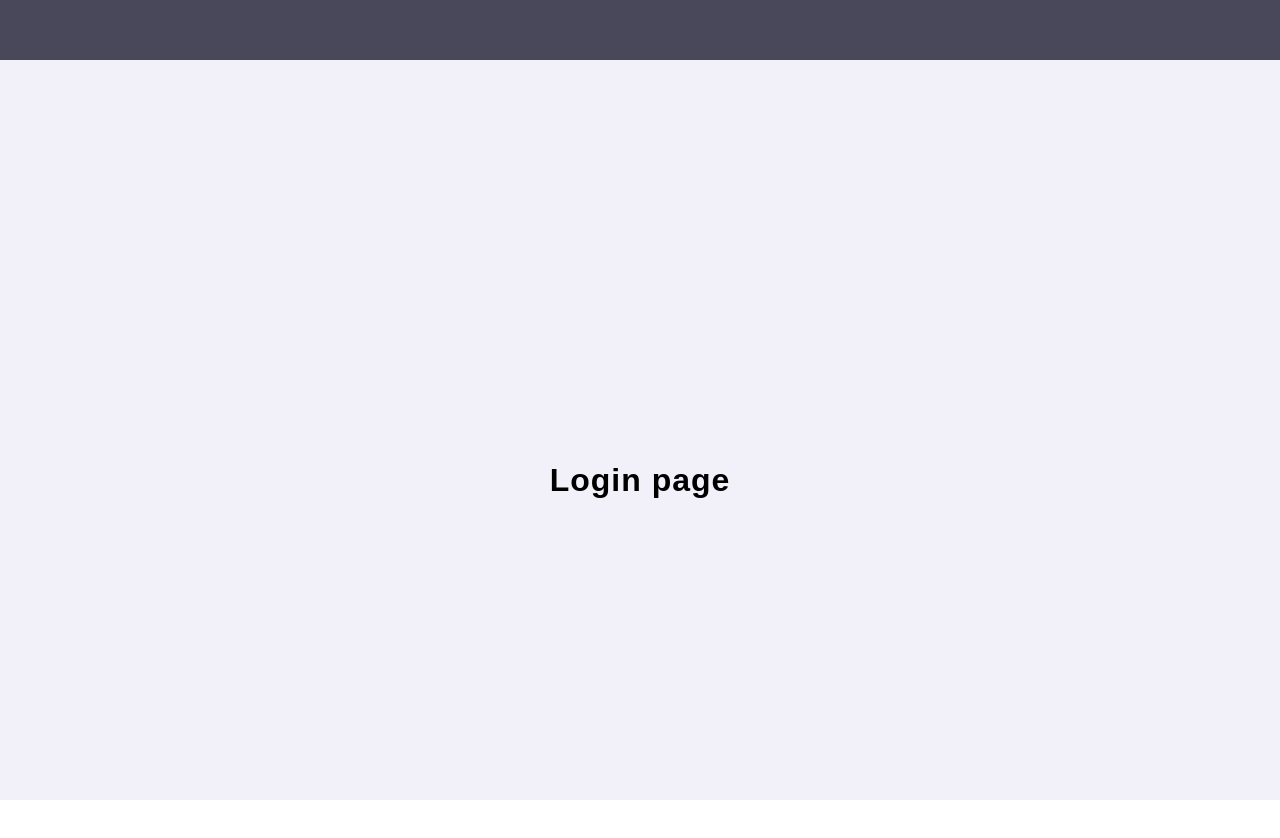
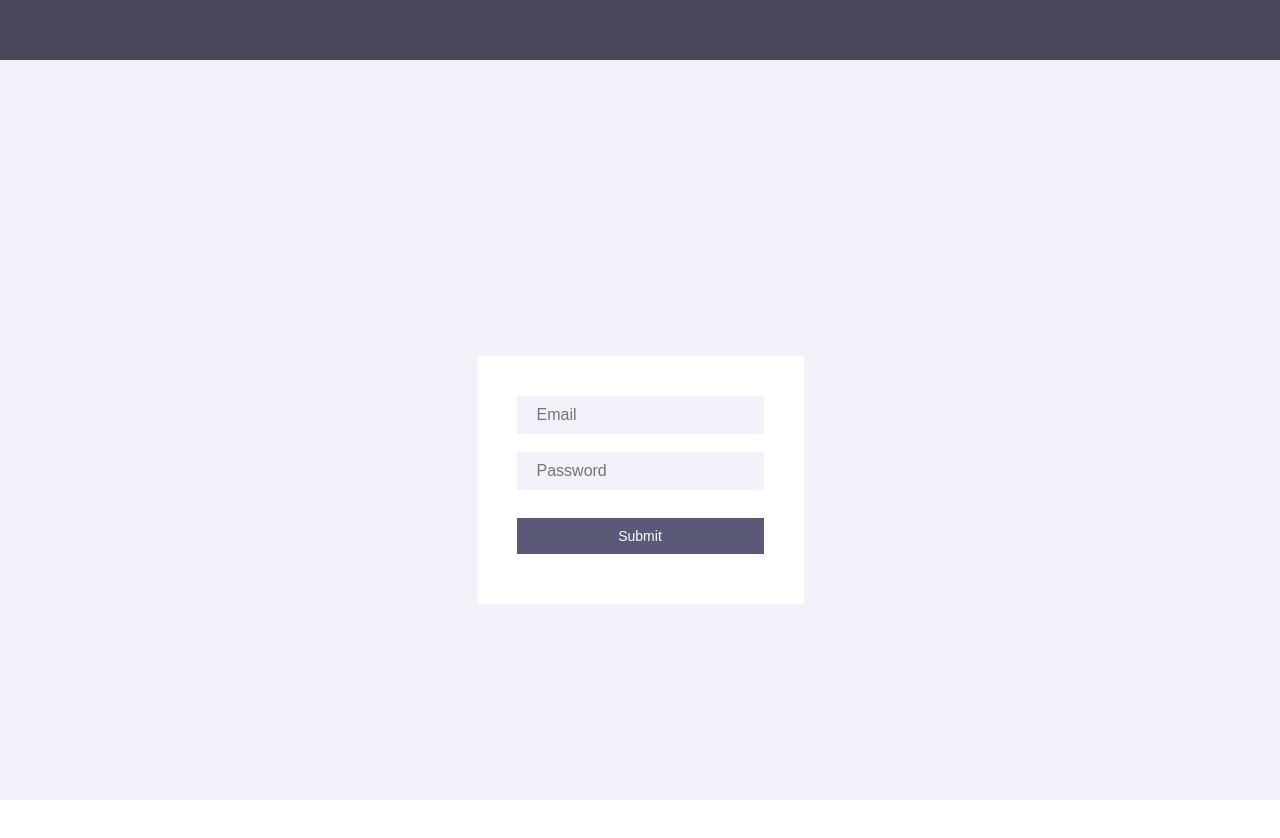
Before and after one commit to firehudson/react-dashboard, a React (Create React App) app: page /login in a window 1280 px wide. Shown: the top 838 px of the page. Built offline with nearby package versions, Linux system fonts and the light colour scheme.

Commit message:
Added basic login page functionality

```diff
--- /dev/null
+++ b/src/components/Button.js
@@ -0,0 +1,18 @@
+import styled from 'styled-components';
+
+const Button = styled('button')`
+  padding: 10px 20px;
+  background-color: ${props => props.theme.colors.app.primary};
+  color: ${props => props.theme.colors.white};
+  border-style: none;
+  margin: 10px 0px;
+  font-size: 14px;
+  cursor: pointer;
+  width: 100%;
+
+  :focus {
+    outline: none;
+  }
+`;
+
+export default Button;
--- /dev/null
+++ b/src/components/Card.js
@@ -0,0 +1,9 @@
+import styled from 'styled-components';
+
+const Card = styled('div')`
+  background-color: white;
+  padding: ${props => props.padding ? props.padding : '10px'};
+  border-radius: ${props => props.borderRadius ? props.borderRadius : '4px'};
+`;
+
+export default Card;
--- /dev/null
+++ b/src/components/Input.js
@@ -0,0 +1,58 @@
+import React from 'react';
+import styled from 'styled-components';
+import PropTypes from 'prop-types';
+
+const Input = styled('input')`
+  padding: 10px 20px;
+  background-color: ${props => props.theme.colors.app.background};
+  color: ${props => props.theme.colors.app.primary};
+  border-style: none;
+  font-size: 16px;
+
+  :focus {
+    outline: none;
+  }
+`;
+
+const Error = styled('div')`
+  font-size: 10px;
+  padding-left: 5px;
+  color: orangered;
+  height: 15px;
+`;
+
+const Wrapper = styled('div')`
+  margin-bottom: 3px;
+`;
+
+const InputField = ({
+  input,
+  type,
+  placeholder,
+  meta,
+}) => (
+  <Wrapper>
+    <Input {...input} placeholder={placeholder} type={type} />
+    <Error>{(meta.touched && meta.error) ? meta.error : ''}</Error>
+  </Wrapper>
+);
+
+InputField.propTypes = {
+  type: PropTypes.string.isRequired,
+  placeholder: PropTypes.string.isRequired,
+  meta: PropTypes.shape({
+    touched: PropTypes.bool.isRequired,
+    error: PropTypes.string.isRequired,
+  }).isRequired,
+  input: PropTypes.shape({
+    name: PropTypes.string.isRequired,
+    value: PropTypes.string.isRequired,
+    onBlur: PropTypes.func.isRequired,
+    onChange: PropTypes.func.isRequired,
+    onDragStart: PropTypes.func.isRequired,
+    onDrop: PropTypes.func.isRequired,
+    onFocus: PropTypes.func.isRequired,
+  }).isRequired,
+};
+
+export default InputField;
--- a/src/constants/themes/primary.js
+++ b/src/constants/themes/primary.js
@@ -9,6 +9,7 @@ export const theme = {
       background: 'rgb(73, 72, 90)',
       fontColor: 'rgb(200, 200, 220)',
     },
+    white: 'rgb(255, 255, 255)',
   },
 };
 
--- a/src/modules/auth/containers/login.js
+++ b/src/modules/auth/containers/login.js
@@ -1,7 +1,53 @@
 import React from 'react';
+import PropTypes from 'prop-types';
+import { Field, reduxForm, Form } from 'redux-form';
+import validator from 'validator';
+import Card from '../../../components/Card';
+import Input from '../../../components/Input';
+import Button from '../../../components/Button';
 
-const LoginPage = () => (
-  <h1>Login page</h1>
+const LoginPage = ({ handleSubmit }) => (
+  <Card padding="40px" borderRadius="0">
+    <Form onSubmit={handleSubmit}>
+      <Field
+        name="email"
+        placeholder="Email"
+        component={Input}
+        type="text"
+      />
+      <Field
+        name="password"
+        placeholder="Password"
+        component={Input}
+        type="password"
+      />
+      <Button type="submit">Submit</Button>
+    </Form>
+  </Card>
 );
 
-export default LoginPage;
+LoginPage.propTypes = {
+  handleSubmit: PropTypes.func.isRequired,
+};
+
+const withForm = reduxForm({
+  form: 'login',
+  onSubmit: formValues => console.log(formValues),
+  validate: (values) => {
+    const errors = {};
+
+    if (!values.email || validator.isEmpty(values.email)) {
+      errors.email = 'Email address is required';
+    } else if (values.email && !validator.isEmail(values.email)) {
+      errors.email = 'Invalid email address';
+    }
+
+    if (!values.password || validator.isEmpty(values.password)) {
+      errors.password = 'Password is required';
+    }
+
+    return errors;
+  },
+})(LoginPage);
+
+export default withForm;
--- a/src/reducers/index.js
+++ b/src/reducers/index.js
@@ -1,11 +1,13 @@
 import { combineReducers } from 'redux';
 import { connectRouter } from 'connected-react-router';
+import { reducer as form } from 'redux-form';
 
 import appReducer from './appReducer';
 
 const configureReducers = history => combineReducers({
   app: appReducer,
   router: connectRouter(history),
+  form,
 });
 
 export default configureReducers;
```
